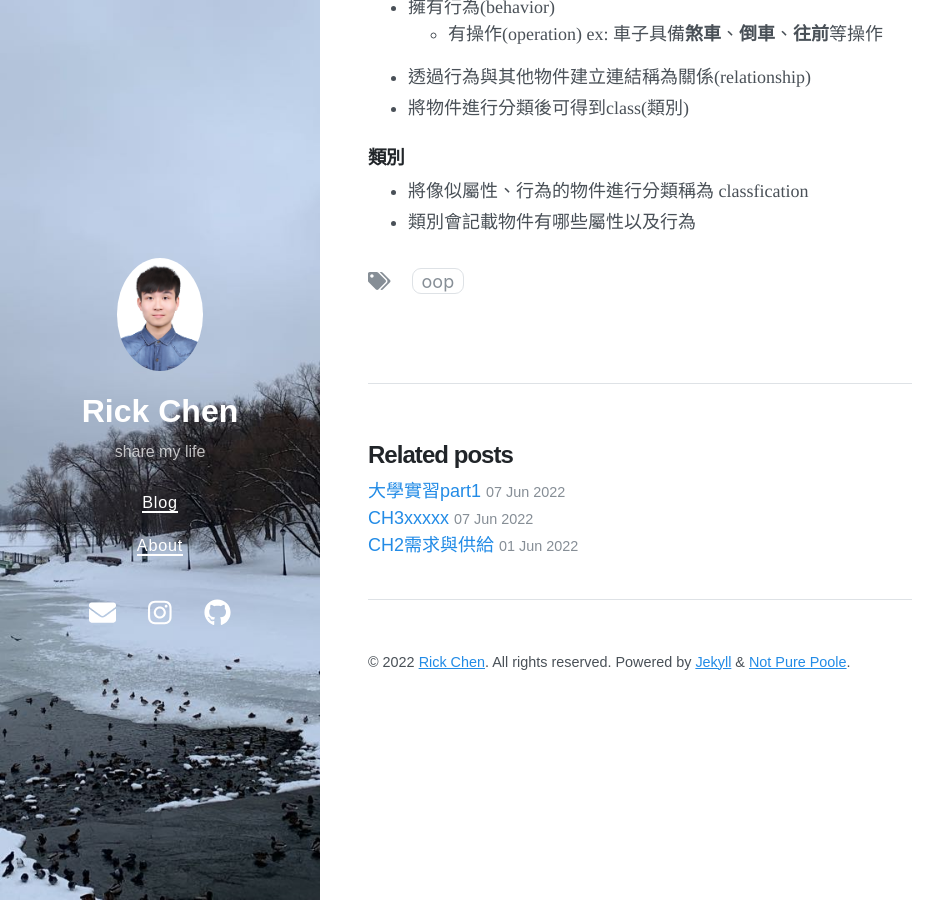
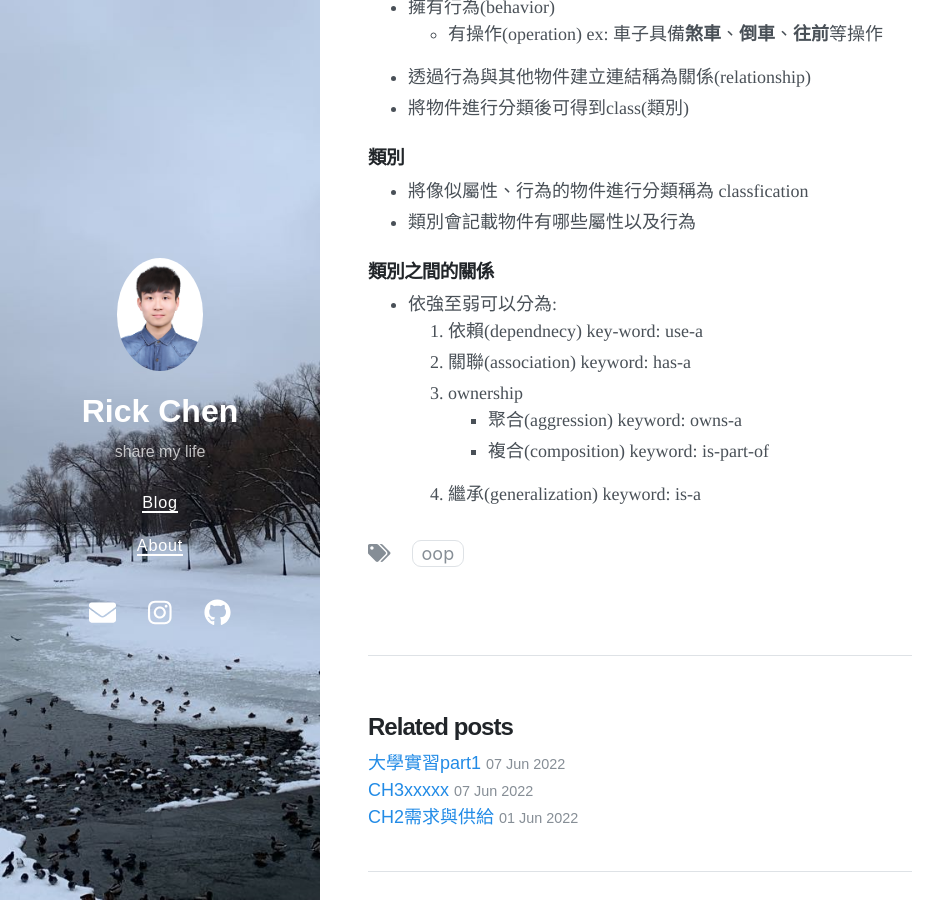
Before and after one commit to jerry940917chen/jerry940917chen.github.io, a Jekyll site: the page built from _posts/2022-06-15-oop1.md, in a window 1280 px wide and 900 px high, scrolled down 1320 px. Shown: the whole window, without its empty margins (0-946 px from the left). Built offline with Jekyll 4.4.1, drawn with Linux system fonts in a browser that asks for light colours; nearby versions of some CDN libraries.

Commit message:
Update 2022-06-15-oop1.md

```diff
--- a/_posts/2022-06-15-oop1.md
+++ b/_posts/2022-06-15-oop1.md
@@ -51,3 +51,12 @@ date: 2022-06-15
 
 * 將像似屬性、行為的物件進行分類稱為 classfication
 * 類別會記載物件有哪些屬性以及行為
+
+### 類別之間的關係
+* 依強至弱可以分為:
+   1. 依賴(dependnecy) key-word: use-a
+   2. 關聯(association) keyword: has-a
+   3. ownership
+      * 聚合(aggression) keyword: owns-a
+      * 複合(composition) keyword: is-part-of
+   4. 繼承(generalization) keyword: is-a
```
